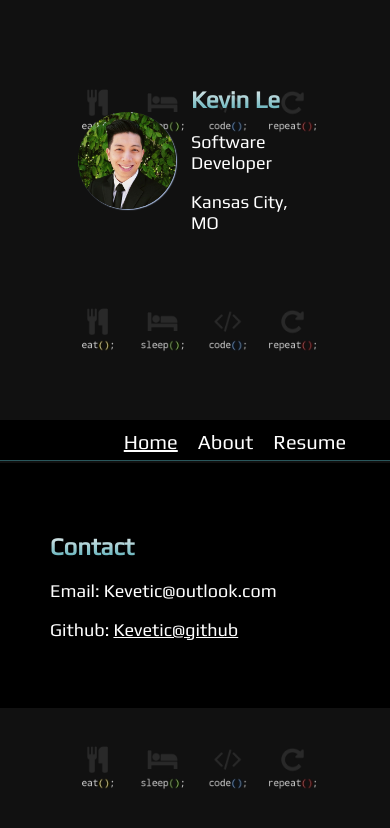
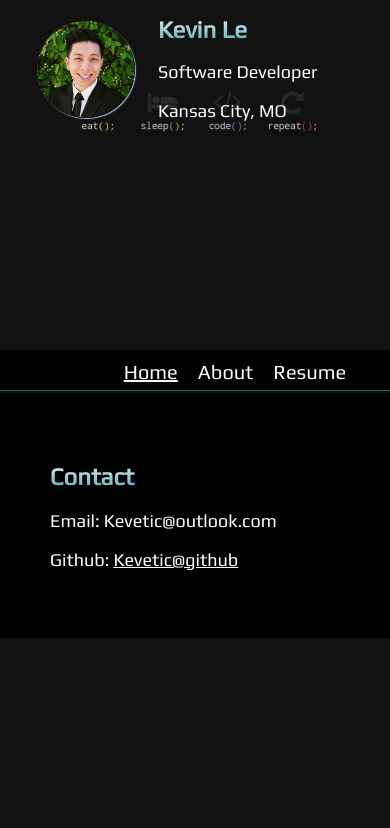
Before and after one commit to Kevetic/Portfolio_2022, a React (Create React App) app: page / in a window 390 px wide. Shown: the top 828 px of the page. Built offline with nearby package versions, Linux system fonts and the light colour scheme.

Commit message:
responsive design

```diff
--- a/src/App.scss
+++ b/src/App.scss
@@ -4,10 +4,13 @@ html {
   min-height: 100%;
 }
 body {
+  overflow-x: hidden;
   font-family: 'Play', sans-serif;
   min-height: 100%;
   background-image: url('./Components//assets/eatsleepcoderepeat.jpg');
   background-size: contain;
+  background-repeat: no-repeat;
+  background-color: rgb(17,17,17);
   color: #fff;
   & button {
     color: #fff;
@@ -156,3 +159,31 @@ header.hide {
     text-decoration: underline;
   }
 }
+
+@media only screen and (max-width: 600px) {
+  header.show {
+    position: absolute;
+    width: 100%;
+  }
+  .about__container {
+    width: 80% !important;
+    padding: 0px;
+}
+  .profile__container {
+    width: 100vw;
+    margin: 0 auto;
+    justify-content: center;
+  }
+  .about__container{
+    margin-top: 80px;
+    padding: 10px;
+  }
+  .about__container .about-skills__container {
+    display: block;
+  }
+  .resume__container {
+    padding: 10px;
+    margin: 80px 0px 0px 30px;
+    width: 80% !important;
+  }
+}
--- /dev/null
+++ b/src/Components/Home.jsx
@@ -0,0 +1,68 @@
+import React, { useEffect, useState } from 'react'
+import {AnimatePresence, motion} from 'framer-motion'
+import About from './About'
+import Resume from './Resume'
+import {
+    BrowserRouter as Router,
+    Routes,
+    Route,
+    Link,
+    useNavigate
+  } from "react-router-dom";
+
+function Home() {
+    const [isActive, setIsActive] = useState(true)
+    let navigate = useNavigate()
+
+    useEffect(() => {
+        if(window.location.reload){
+            navigate('/')
+        }
+    }, [])
+
+  return (
+    <motion.div
+    initial={{width: 0}}
+    animate={{width: "80%"}}
+    exit={{x: window.innerWidth, transition: {duration: 1}}}
+    >
+    <div className={`intro ${isActive ? 'show' : 'hide'}`}>
+      <div className='profile__container'>
+        <div className='profile-img__container'>
+        </div>
+        <div className='profile-info__container'>
+          <h1>Kevin Le</h1>
+          <p>Software Developer</p>
+          <p>Kansas City, MO</p>
+        </div>
+      </div>
+    </div>
+    <header className={isActive ? 'show' : 'hide'}>
+      <nav>
+        <motion.ul
+          initial={{width: 0}}
+          animate={{width: "100%"}}
+          exit={{x: window.innerWidth, transition: {duration: 0.1}}}
+          >
+          <li>
+            <Link to='/' className='btn-1' onClick={()=>setIsActive(true)}>Home</Link>
+          </li>
+          <li>
+            <Link to='/about' onClick={()=>setIsActive(false)}>About</Link>
+          </li>
+          <li>
+            <Link to='/resume' onClick={()=>setIsActive(false)}>Resume</Link>
+          </li>
+        </motion.ul>
+        <div className={`nav__footer ${isActive ? 'show' : 'hide'}`}>
+          <h1>Contact</h1>
+          <p>Email: Kevetic@outlook.com</p>
+          <p>Github: <a href='github.com/kevetic' target="_blank">Kevetic@github</a></p>
+        </div>
+      </nav>
+    </header>
+  </motion.div>
+  )
+}
+
+export default Home
--- a/src/Components/Nav.jsx
+++ b/src/Components/Nav.jsx
@@ -2,65 +2,23 @@ import React, { useEffect, useState } from 'react'
 import {AnimatePresence, motion} from 'framer-motion'
 import About from './About'
 import Resume from './Resume'
+import Home from './Home'
 import {
     BrowserRouter as Router,
     Routes,
     Route,
     Link,
-    useLocation
+    useNavigate
   } from "react-router-dom";
 
 
   function Nav() {
-    const [isActive, setIsActive] = useState(true)
-
-
     return (
       <Router>
-        <motion.div
-          initial={{width: 0}}
-          animate={{width: "100%"}}
-          exit={{x: window.innerWidth, transition: {duration: 1}}}
-          >
-          <div className={`intro ${isActive ? 'show' : 'hide'}`}>
-            <div className='profile__container'>
-              <div className='profile-img__container'>
-              </div>
-              <div className='profile-info__container'>
-                <h1>Kevin Le</h1>
-                <p>Software Developer</p>
-                <p>Kansas City, MO</p>
-              </div>
-            </div>
-          </div>
-          <header className={isActive ? 'show' : 'hide'}>
-            <nav>
-              <motion.ul
-                initial={{width: 0}}
-                animate={{width: "100%"}}
-                exit={{x: window.innerWidth, transition: {duration: 0.1}}}
-                >
-                <li>
-                  <Link to='/' onClick={()=>setIsActive(true)}>Home</Link>
-                </li>
-                <li>
-                  <Link to='/about' onClick={()=>setIsActive(false)}>About</Link>
-                </li>
-                <li>
-                  <Link to='/resume' onClick={()=>setIsActive(false)}>Resume</Link>
-                </li>
-              </motion.ul>
-              <div className={`nav__footer ${isActive ? 'show' : 'hide'}`}>
-                <h1>Contact</h1>
-                <p>Email: Kevetic@outlook.com</p>
-                <p>Github: <a href='github.com/kevetic' target="_blank">Kevetic@github</a></p>
-              </div>
-            </nav>
-          </header>
-        </motion.div>
+       <Home/>
         <AnimatePresence>
           <Routes>
-            <Route path="/" />
+            <Route exact path="/"/>
             <Route path="/about" element={<About />} />
             <Route path="/resume" element={<Resume />} />
           </Routes>
```
